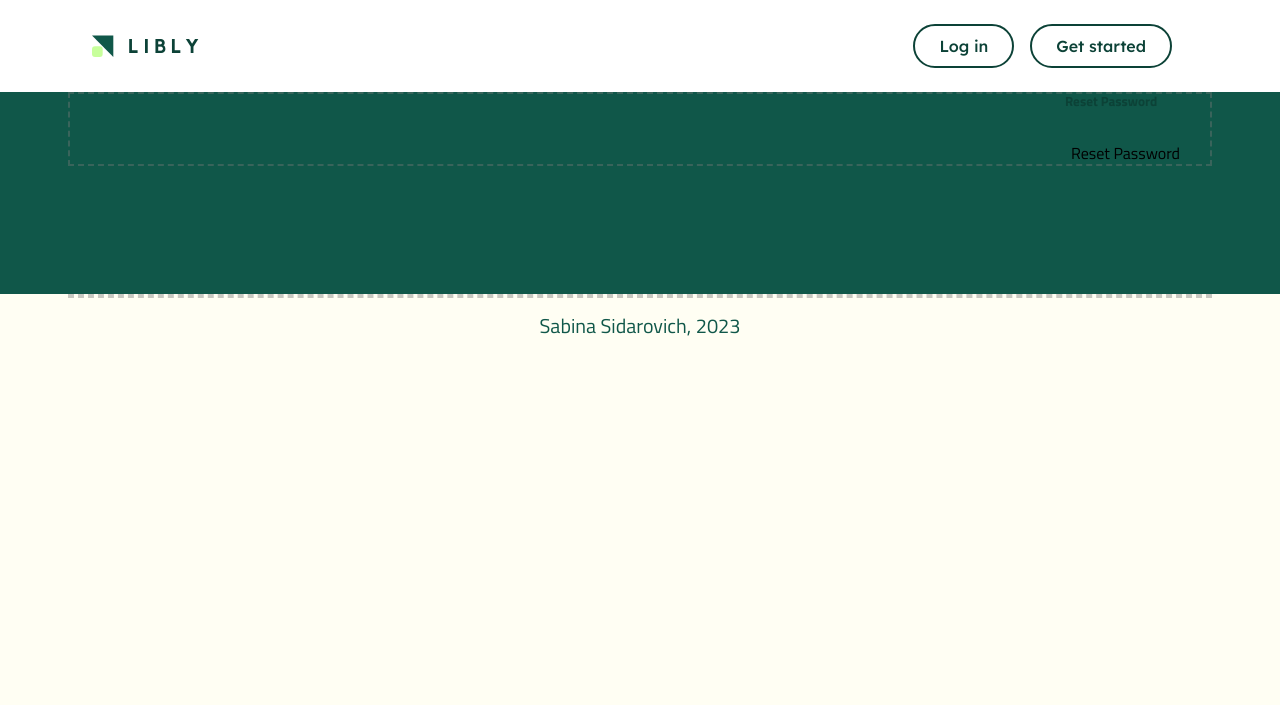
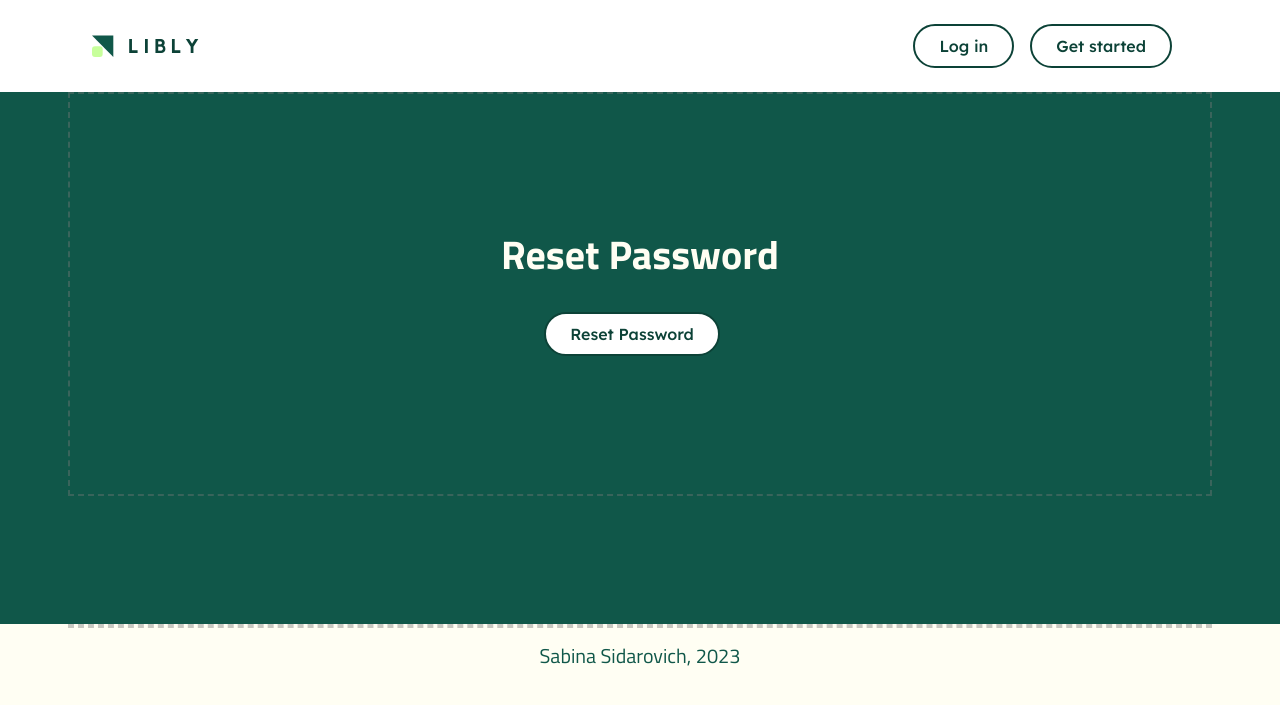
Before and after one commit to notsabina/libly, a Django app: page /password-reset-confirm/1/1/ in a window 1280 px wide. Shown: the top 705 px of the page. Run offline with Django 4.2, Linux system fonts and the light colour scheme; some libraries are stand-ins or nearby versions.

Commit message:
minor fixes

```diff
--- a/users/templates/users/password_reset_confirm.html
+++ b/users/templates/users/password_reset_confirm.html
@@ -1,31 +1,21 @@
 {% extends "feed/layout.html" %}
 {% load crispy_forms_filters %} {% load crispy_forms_tags %} {% load static %}
-{% block content %}
-<br />
-
-<div class="container">
-  <div class="row">
-    <div class="col-sm-9 col-md-7 col-lg-5 mx-auto">
-      <div class="card card-signin my-5">
-        <div class="card-body">
-          <h5 class="card-title text-center"><b>Reset Password</b></h5>
-          <form class="form-signin" method="POST">
+{% block content %}<br/>
+ <div class="log-container">
+          <h1 class="log-header">Reset Password</h1>
+          <form class="log-form  align=center"  method="POST">
             {% csrf_token %}
-            <fieldset class="form-group">
+            <fieldset>
               <br />
               {{ form|crispy }}
             </fieldset>
-            <div class="form-group">
+            <div>
               <button
-                class="btn btn-lg btn-primary btn-block text-uppercase"
+                class="layout-navlink button button-secondary"
                 type="submit"
               >Reset Password</button
-              ><br />
+              >
             </div>
           </form>
         </div>
-      </div>
-    </div>
-  </div>
-</div>
 {% endblock content %}
--- a/users/templates/users/password_reset_done.html
+++ b/users/templates/users/password_reset_done.html
@@ -1,7 +1,7 @@
 {% extends "feed/layout.html" %} {% load static %} {% block content %}
 <br/>
  <div class="log-container">
-   <h4 class="log-header">An email has been sent with instructions to reset your
+   <h4 class="books-message">An email has been sent with instructions to reset your
               password.</h4>
      <form class="log-form  align=center"  method="POST">
             <div>
```
Also changed, not shown: users/templates/users/password_reset_complete.html (+9 -17 lines), media/profile_pictures/318794230_3273977726157737_6508235606808678615_n.png (added).
